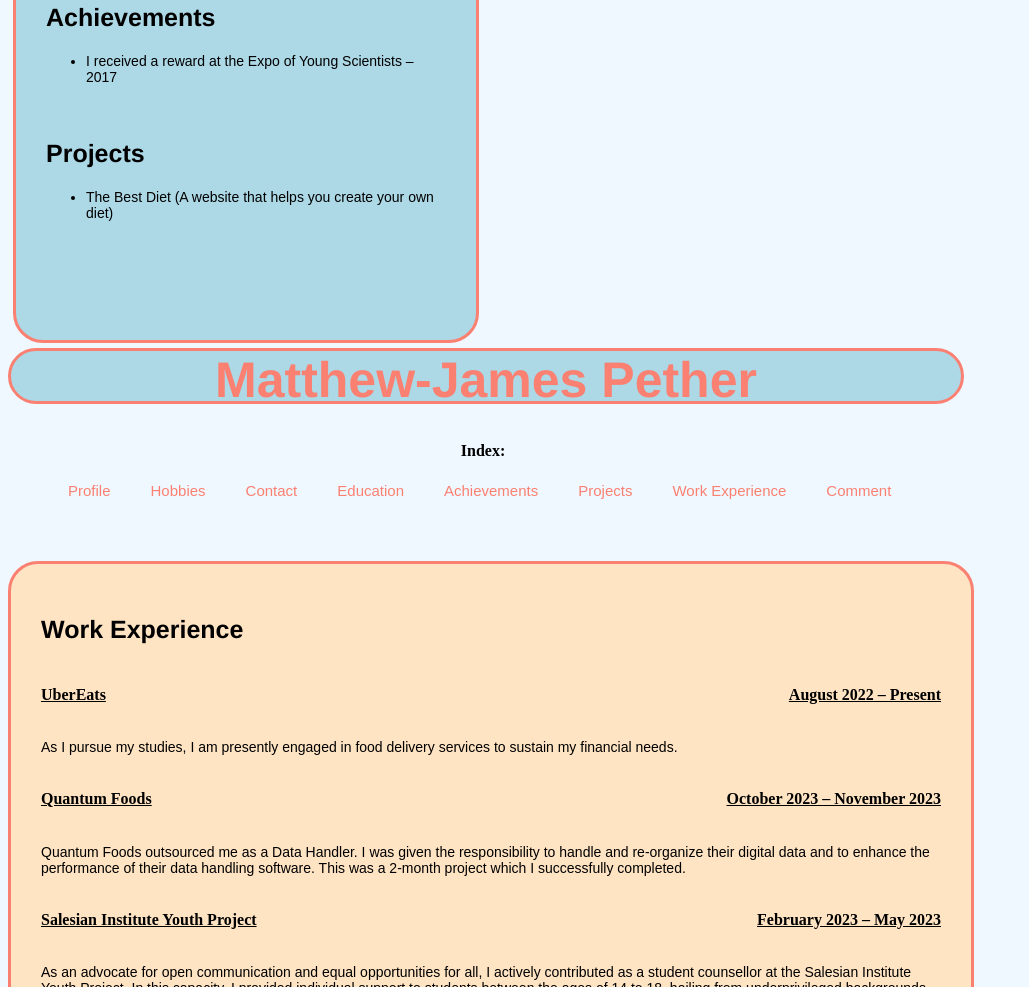
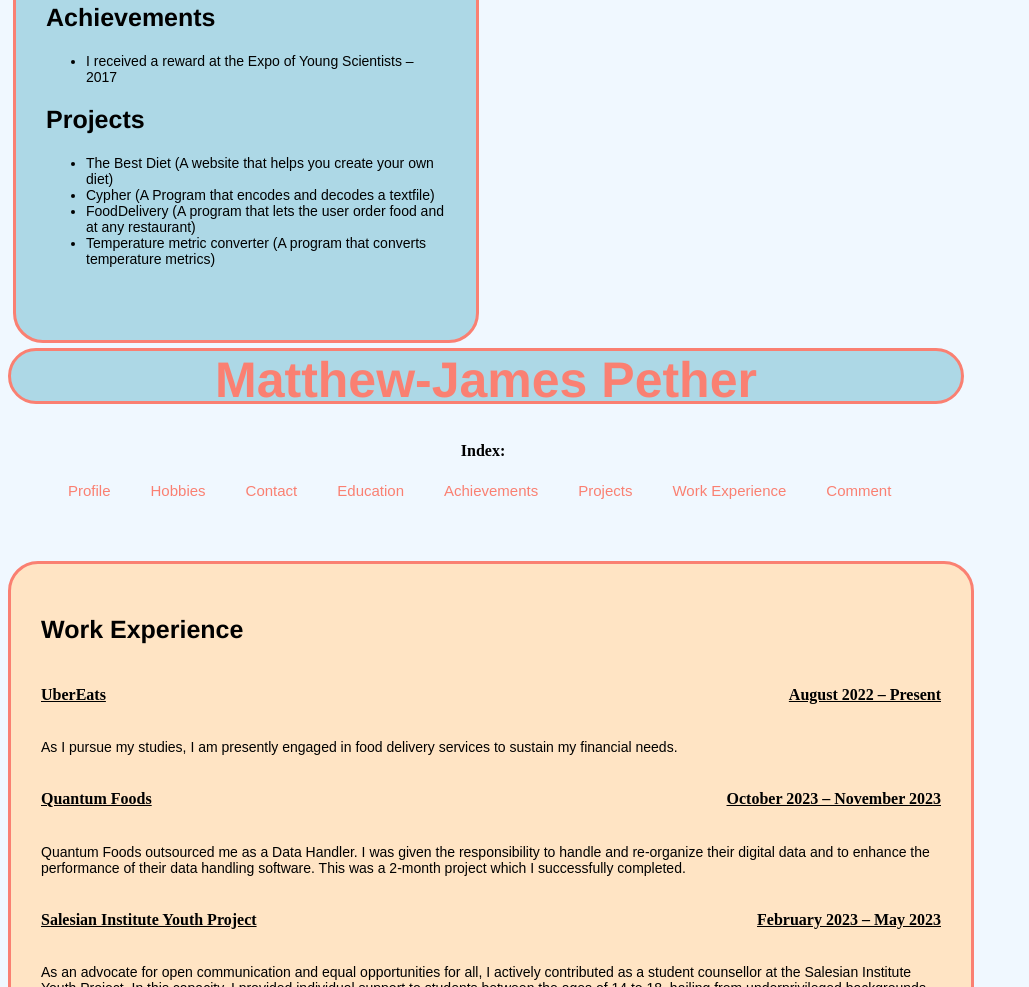
Before and after one commit to Matthew-JamesPether/MJ-CVmain, a plain HTML site: page Task2/index.html in a window 1280 px wide. Shown: the part 1241-2228 px from the top of the page, without its empty margins (0-1029 px from the left). Drawn offline with nearby package versions, Linux system fonts and the light colour scheme.

Commit message:
Add files via upload

```diff
--- a/Task2/index.html
+++ b/Task2/index.html
@@ -109,16 +109,30 @@
             <li>I received a reward at the Expo of Young Scientists – 2017</li>
           </ul>
 
-          <br />
         </section>
 
         <section id="theProjects">
           <h2>Projects</h2>
           <ul>
             <li>
-              <a href="https://matthew-jamespether.github.io/Main/Task%2020/"
+              <a href="https://matthew-jamespether.github.io/TheBestDiet/The%20Best%20Diet%20Project/webpages/reviews.html"
                 >The Best Diet (A website that helps you create your own
                 diet)</a
+              >
+            </li>
+            <li>
+              <a href="https://github.com/Matthew-JamesPether/Cyper"
+                >Cypher (A Program that encodes and decodes a textfile)</a
+              >
+            </li>
+            <li>
+              <a href="https://github.com/Matthew-JamesPether/FoodDelivery"
+                >FoodDelivery (A program that lets the user order food and at any restaurant)</a
+              >
+            </li>
+            <li>
+              <a href="https://github.com/Matthew-JamesPether/TempretureMetrics"
+                >Temperature metric converter (A program that converts temperature metrics)</a
               >
             </li>
           </ul>
```
